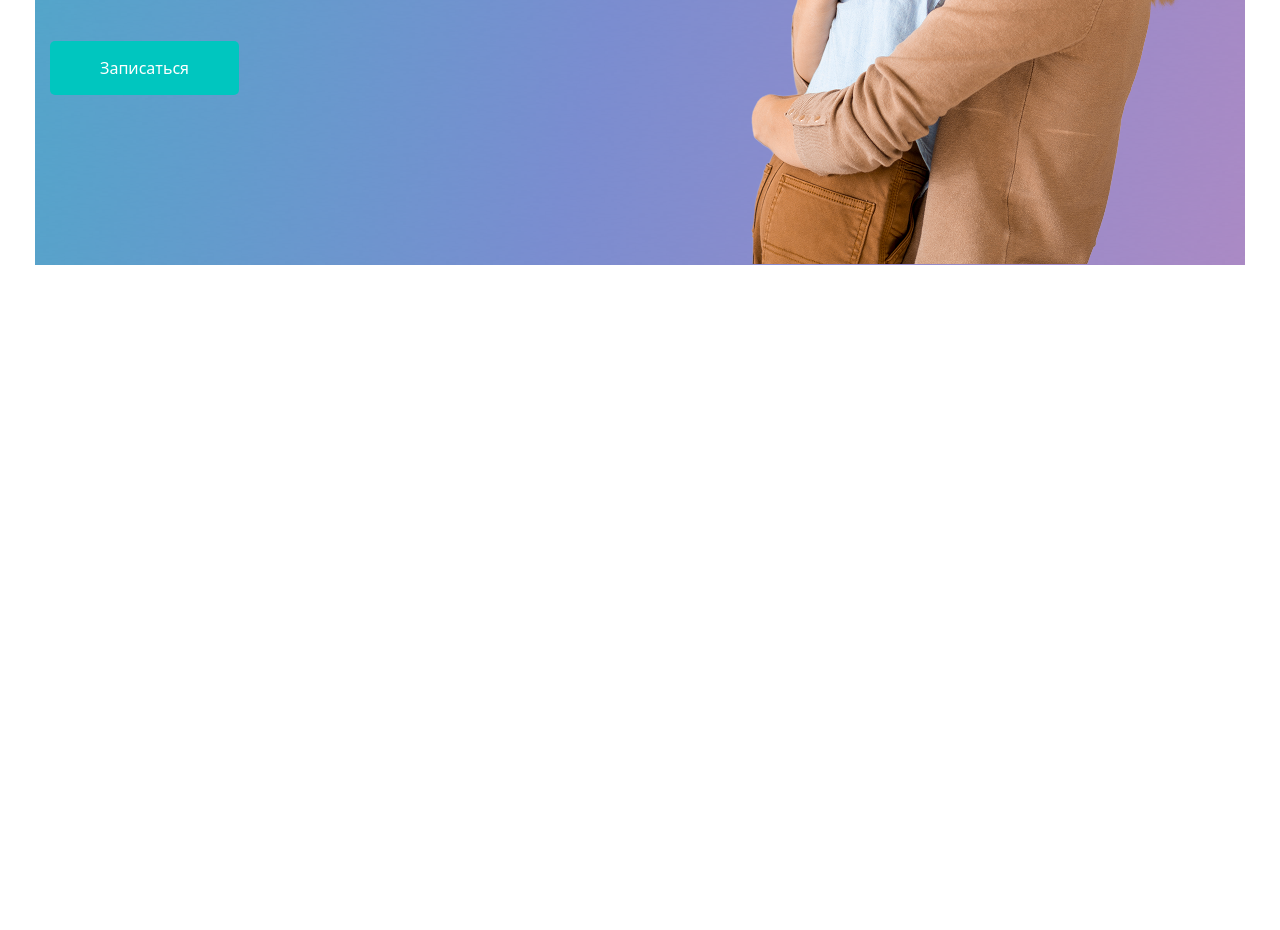
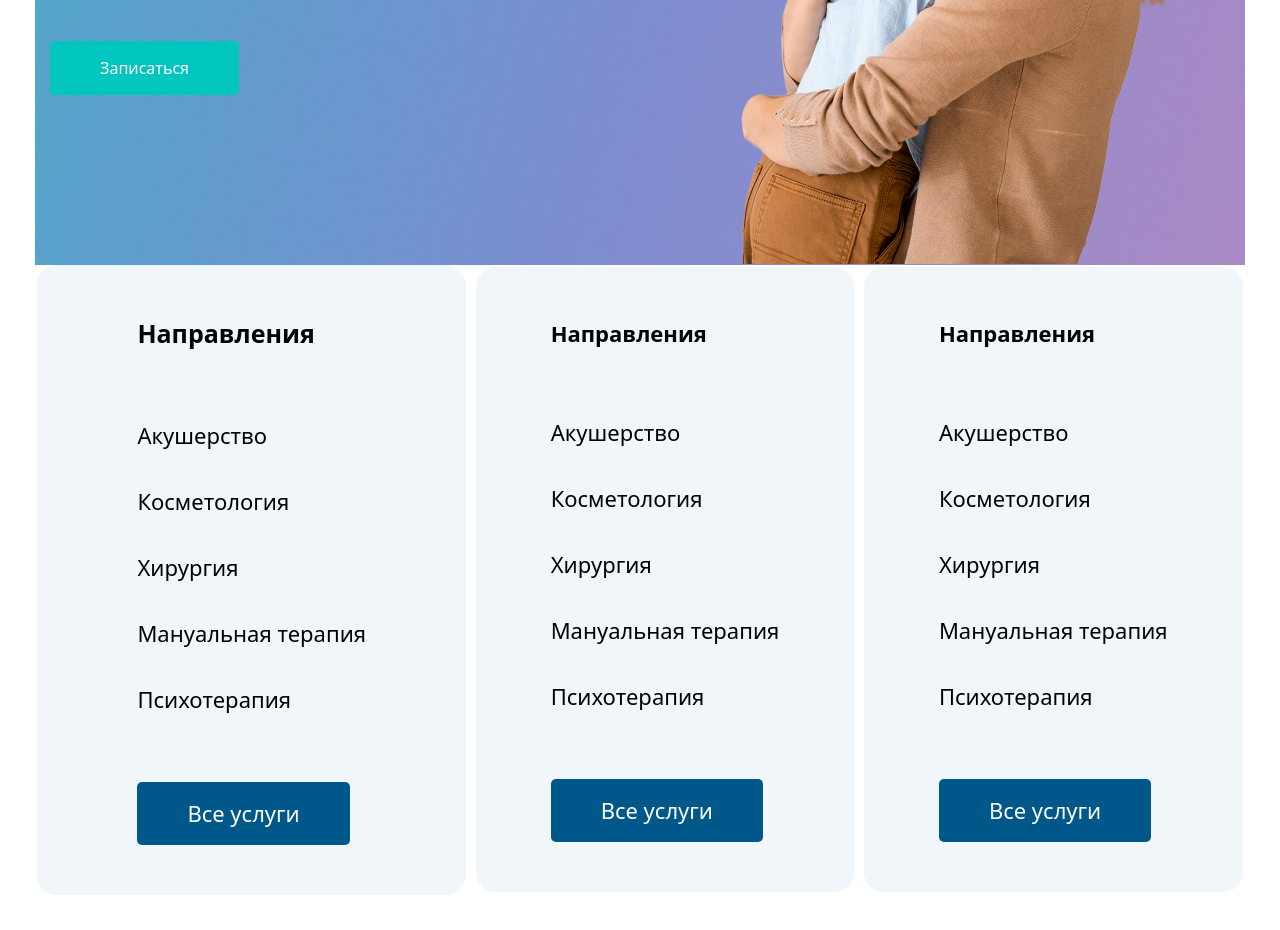
Before and after one commit to Abdu7007/Exam4, a website: page src/Aliakbar.html in a window 1280 px wide. Shown: the part 631-1561 px from the top of the page. Before the commit the page ends 931 px from the top, so only its background shows below. Drawn offline with nearby package versions, Linux system fonts and the light colour scheme; files that its build step writes are made by us from their sources.

Commit message:
some commit

```diff
--- a/src/Aliakbar.html
+++ b/src/Aliakbar.html
@@ -94,9 +94,62 @@
            <button class="py-[15px] px-[50px] bg-[#00C6BF] text-white rounded-[5px]">Записаться</button>
         </div>
 
-       <img src="./девушка с ребенком 1 (1).png" class="absolute top-[250px] left-[750px]">
+       <img src="./девушка с ребенком 1 (1).png" class="absolute top-[250px] left-[740px]">
     </div>
 
+    <div class="lg:flex lg:items-center lg:justify-around">
+        <div class="py-[50px] px-[100px] bg-[#F0F6F9] text-[22px] rounded-[20px]">
+            <p class="text-[25px]"> <b>Направления</b> </p>
+            <br><br>
+            <p>Акушерство</p>
+            <br>
+            <p>Косметология</p>
+            <br>
+            <p>Хирургия</p>
+            <br>
+            <p>Мануальная терапия</p>
+            <br>
+            <p>Психотерапия</p>
+            <br><br>
+            <button class="py-[15px] px-[50px] bg-[#00578A] text-white rounded-[5px]">Все услуги</button>
+        </div>
+
+        <br>
+
+        <div class="py-[50px] px-[75px] bg-[#F0F6F9] text-[22px] rounded-[20px]">
+            <p> <b>Направления</b> </p>
+            <br><br>
+            <p>Акушерство</p>
+            <br>
+            <p>Косметология</p>
+            <br>
+            <p>Хирургия</p>
+            <br>
+            <p>Мануальная терапия</p>
+            <br>
+            <p>Психотерапия</p>
+            <br><br>
+            <button class="py-[15px] px-[50px] bg-[#00578A] text-white rounded-[5px]">Все услуги</button>
+        </div>
+
+        <br>
+
+        <div class="py-[50px] px-[75px] bg-[#F0F6F9] text-[22px] rounded-[20px]">
+            <p> <b>Направления</b> </p>
+            <br><br>
+            <p>Акушерство</p>
+            <br>
+            <p>Косметология</p>
+            <br>
+            <p>Хирургия</p>
+            <br>
+            <p>Мануальная терапия</p>
+            <br>
+            <p>Психотерапия</p>
+            <br><br>
+            <button class="py-[15px] px-[50px] bg-[#00578A] text-white rounded-[5px]">Все услуги</button>
+        </div>
+    </div>
 
 
 </body>
```
